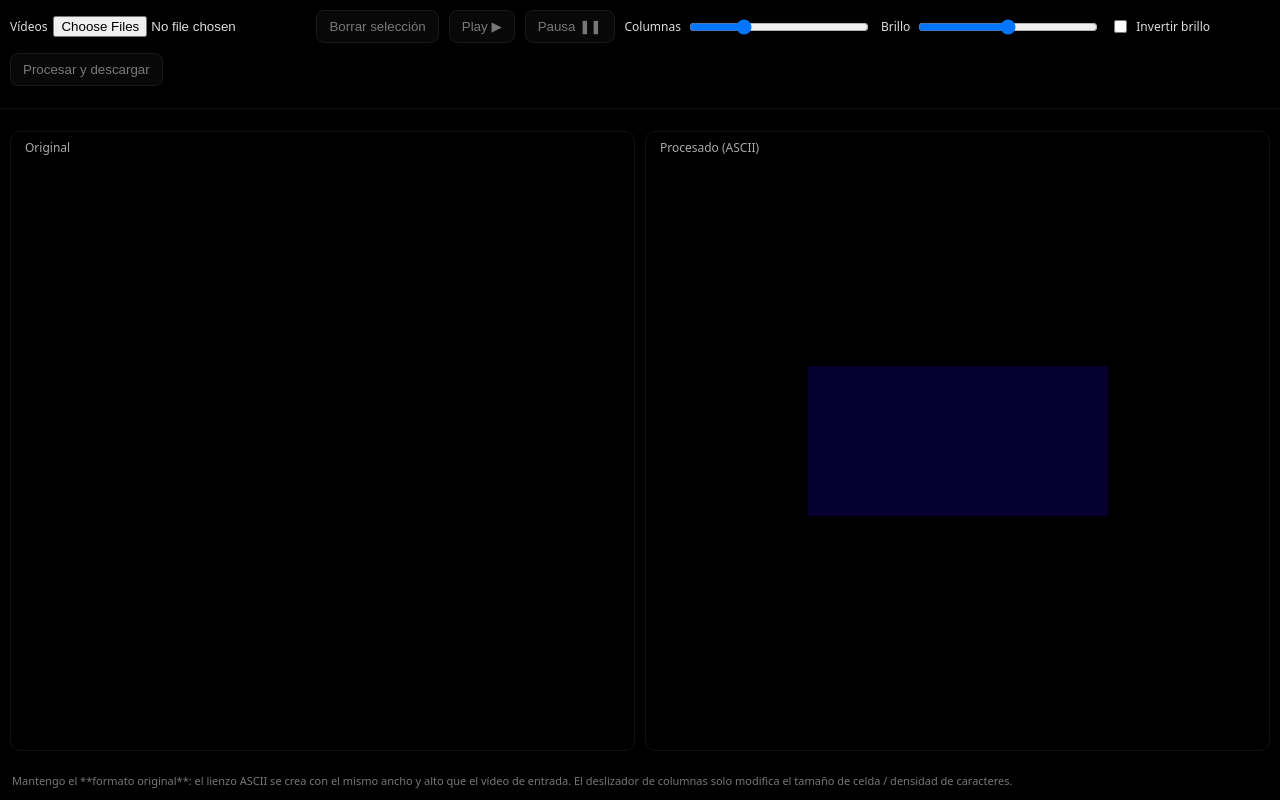
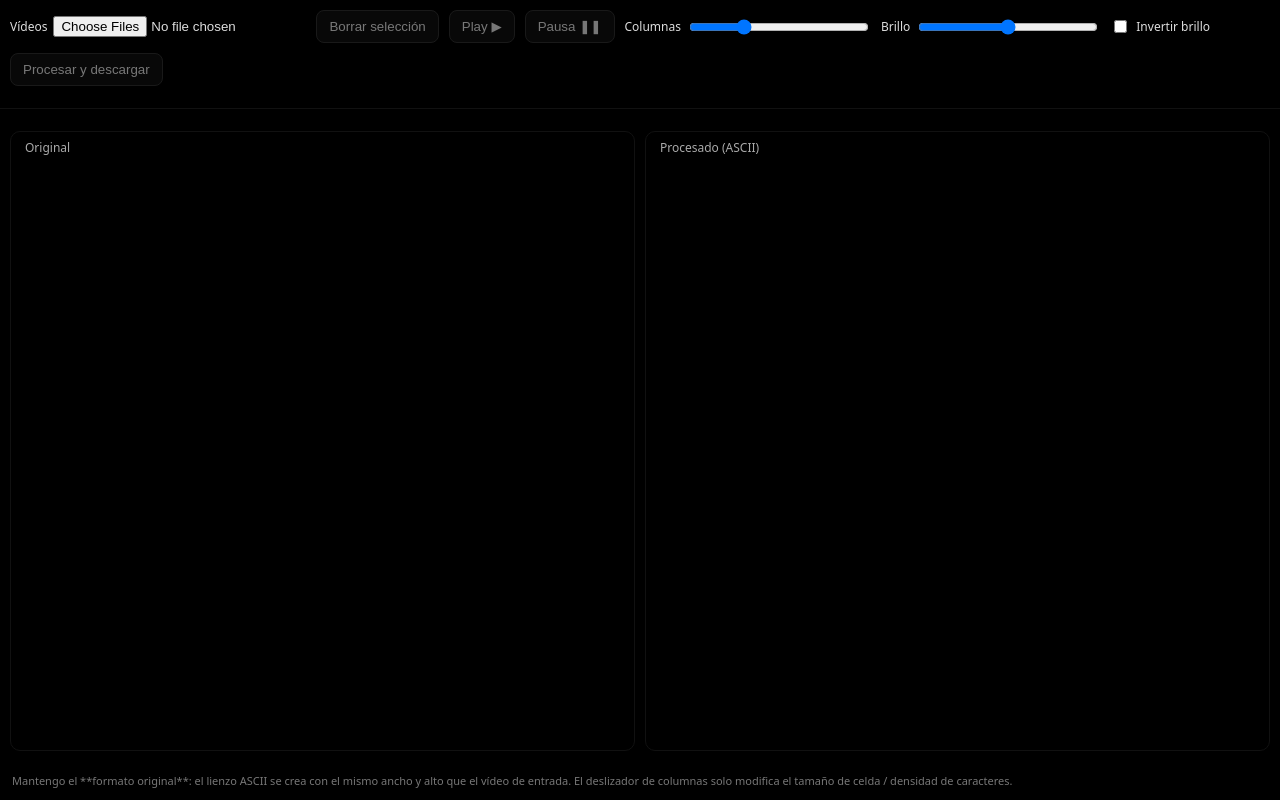
Before and after one commit to jorgeselfother/ASCII-HTML, a plain HTML site: page index.html in a window 1280 px wide. Drawn offline with Linux system fonts and the light colour scheme.

Commit message:
Cambio 2

```diff
--- a/index.html
+++ b/index.html
@@ -16,7 +16,7 @@
   .pane{position:relative;border:1px solid #111;border-radius:10px;overflow:hidden;background:#000;display:grid;place-items:center}
   .pane h3{position:absolute;top:6px;left:8px;margin:0;font:12px/1 system-ui;color:#aaa;background:#000c;padding:4px 6px;border-radius:6px}
   video,canvas{max-width:100%;max-height:calc(100vh - 140px);object-fit:contain;image-rendering:pixelated}
-  #asciiCanvas{background:#06002e}
+  #asciiCanvas{background:#000000}
   footer{color:#777;font:11px system-ui;padding:0 12px 12px}
 </style>
 
```
